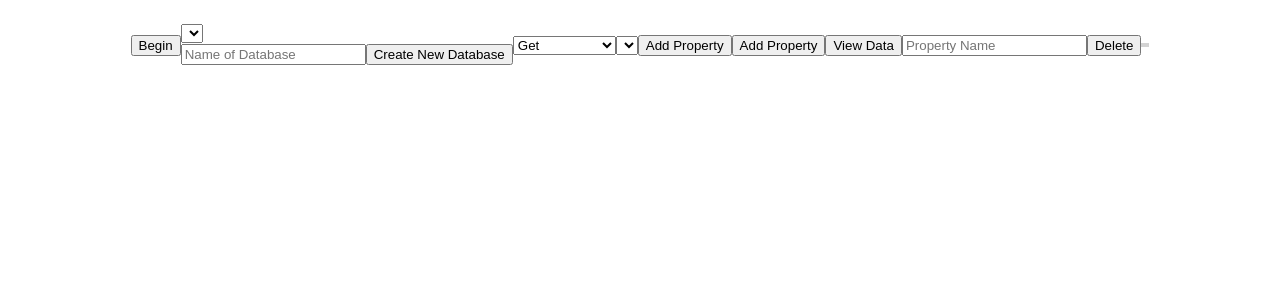
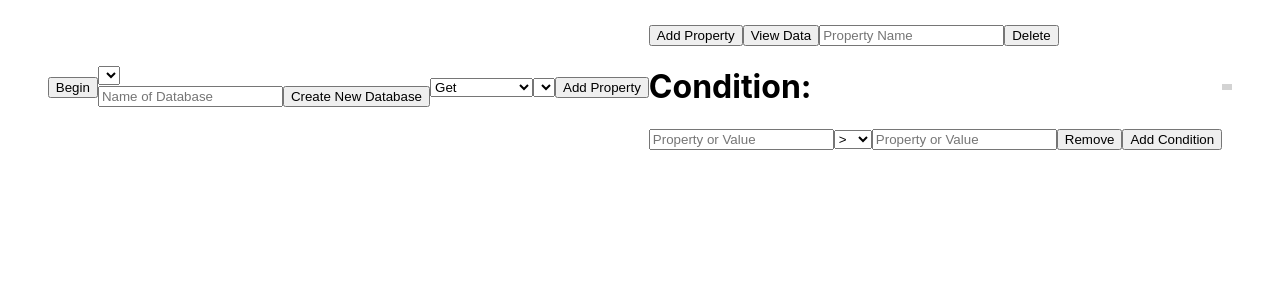
Before and after one commit to lawrencerosin/Holders, an Angular app in the folder frontend/: page / in a window 1280 px wide. Shown: the top 300 px of the page. Built offline with nearby package versions, Linux system fonts and the light colour scheme.

Commit message:
Worked on condition component

```diff
--- /dev/null
+++ b/frontend/condition/comparison.ts
@@ -0,0 +1,8 @@
+import { Component } from '@angular/core';
+@Component({
+    selector: "comparison",
+    template : "<select><!--For boolean--><option></option><option>&gt;</option><option>&gt;=</option><option>&lt;</option><option>&lt;=</option><option>=?</option><option>/=</option></select>"
+})
+export class Comparison{
+
+}
--- a/frontend/src/app/app.html
+++ b/frontend/src/app/app.html
@@ -197,7 +197,7 @@
     <property_creation database={{databaseMenu.value}} chart={{chartMenu.value}}></property_creation>
     <retrieval></retrieval>
     <record_creation database="{{databaseMenu.value}}" chart={{chartMenu.value}}></record_creation>
-    <table id="data" style="border:2px solid lightgray">
+    <table id="data" style="border:3px solid lightgray"><!--Three-->
 
     </table>
   </main>
--- /dev/null
+++ b/frontend/src/condition actions.ts
@@ -0,0 +1,9 @@
+export function createConditionCommand():string{
+    let condition:string="";
+    const conditions:HTMLFormElement=document.getElementById("conditions") as HTMLFormElement;
+
+    const conditionParts:NodeListOf<HTMLSelectElement>|NodeListOf<HTMLInputElement>=conditions.querySelectorAll("input,select") as NodeListOf<HTMLSelectElement>|NodeListOf<HTMLInputElement>;
+    for(let conditionPart of conditionParts)
+        condition+=conditionPart.value+"|";
+    return condition;
+}
--- /dev/null
+++ b/frontend/src/condition/boolean.ts
@@ -0,0 +1,8 @@
+import { Component } from "@angular/core";
+@Component({
+    selector:"boolean",
+    template:"<select><option></option><option>and</option>or<option><option>not</option></select>"
+})
+export class Boolean{
+
+}
--- /dev/null
+++ b/frontend/src/condition/comparison.ts
@@ -0,0 +1,8 @@
+import { Component } from '@angular/core';
+@Component({
+    selector: "comparison",
+    template : "<select><option>&gt;</option><option>&gt;=</option><option>&lt;</option><option>&lt;=</option><option>=?</option><option>/=</option></select>"
+})
+export class Comparison{
+
+}
--- /dev/null
+++ b/frontend/src/condition/condition.ts
@@ -0,0 +1,23 @@
+import { Component } from "@angular/core";
+import { Comparison } from "./comparison";
+import { Boolean } from "./boolean";
+@Component({
+    selector:"condition",
+    template: `<form id="conditions"><h1>Condition:</h1><span id="conditionCommand"><input placeholder="Property or Value"/><comparison></comparison><input placeholder="Property or Value"/><button type="button" (click)="removeCondition(removal)" #removal>Remove</button></span><button #adding (click)="addCondition(adding)" type="button">Add Condition</button></form>`,
+    imports:[Comparison]
+})
+export class Condition{
+   addCondition(current:HTMLButtonElement){
+       const conditions:HTMLFormElement=document.getElementById("conditions") as HTMLFormElement;
+       if(conditions!==null&&conditions.children[1]!==null){
+           const condition:HTMLSpanElement=conditions.children[1].cloneNode(true) as HTMLSpanElement;
+           conditions.insertBefore(condition, current);
+       }
+
+   }
+   removeCondition(current:HTMLButtonElement){
+      if(current!==null&&current.parentElement!==null&&current.parentElement.parentElement!==null){
+            current.parentElement.parentElement.removeChild(current.parentElement);
+      }
+   }
+}
--- a/frontend/src/retrieval.ts
+++ b/frontend/src/retrieval.ts
@@ -1,11 +1,14 @@
-import { ApplicationRef, Component, createComponent } from "@angular/core";
+import { ApplicationRef, Component, createComponent, ElementRef, ViewChild } from "@angular/core";
 import { PropertySelection } from "./property selection";
+import { Condition } from "./condition/condition";
+import { createConditionCommand } from "./condition actions";
 @Component({
     selector:"retrieval",
-    template: "<div id='retrieval'><button (click)='addProperty()'>Add Property</button><button (click)='displayData()'>View Data</button><property-selection></property-selection></div>",
-    imports: [PropertySelection]
+    template: "<div id='retrieval' #retrieval><button (click)='addProperty()'>Add Property</button><button (click)='displayData(retrieval)'>View Data</button><span id='properties'><property-selection></property-selection></span><condition></condition></div>",
+    imports: [PropertySelection, Condition]
 })
 export class Retrieval{
+
     constructor(private appRef:ApplicationRef){
 
     }
@@ -22,6 +25,7 @@ export class Retrieval{
         }
         return retrievalCommand;
     }
+
     getTitles():string[]{
         const titles:string[]=[];
         const retrieval:HTMLDivElement=document.getElementById("retrieval") as HTMLDivElement;
@@ -43,24 +47,27 @@ export class Retrieval{
         }
         chart.appendChild(titleRow);
     }
-    async displayData(){
+
+    async displayData(retrieval:HTMLDivElement){
         const databaseMenu:HTMLSelectElement=document.getElementById("databaseMenu") as HTMLSelectElement;
          const database:string=databaseMenu.value;
          const chartMenu:HTMLSelectElement=document.getElementById("chartMenu") as HTMLSelectElement;
          const chart:string=chartMenu.value;
          const retrievalCommand:string=this.createRetrievalCommand();
-
+         const conditions:HTMLSpanElement=document.getElementById("conditionCommand") as HTMLSpanElement;
+        alert(createConditionCommand());
         const data=await fetch(`http://localhost:9000/retrieve/${database}/${chart}?${retrievalCommand}`)
         const values=await data.json();
        const dataOutput:HTMLTableElement=document.getElementById("data") as HTMLTableElement;
         dataOutput.innerHTML="";
+
         this.displayTitles(dataOutput, this.getTitles());
 
         for(let record of values){
             const row:HTMLTableRowElement=document.createElement("tr") as HTMLTableRowElement;
             for(let property in record){
                 const valueCell:HTMLTableCellElement=document.createElement("td");
-                console.log("hello");
+
                 valueCell.textContent=record[property];
                 row.appendChild(valueCell);
             }
@@ -69,7 +76,8 @@ export class Retrieval{
 
     }
      addProperty(){
-        const retrieval:HTMLElement=<HTMLElement>document.getElementById("retrieval") ;
-        createComponent(PropertySelection, {hostElement:retrieval, environmentInjector:this.appRef.injector});
+        const properties:HTMLElement=<HTMLElement>document.getElementById("properties") ;
+        createComponent(PropertySelection, {hostElement:properties, environmentInjector:this.appRef.injector});
      }
+
 }
```
Also changed, not shown: frontend/src/element manager.ts (+17 -1 lines), frontend/src/buttons/begin.ts (line endings or trailing spaces), 1 other file (tests, documents, lock files or other folders).
